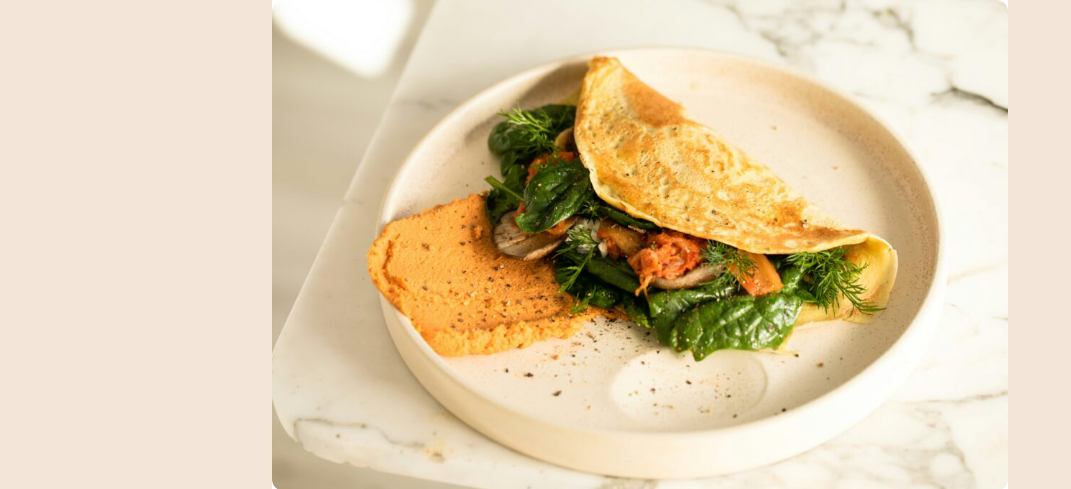
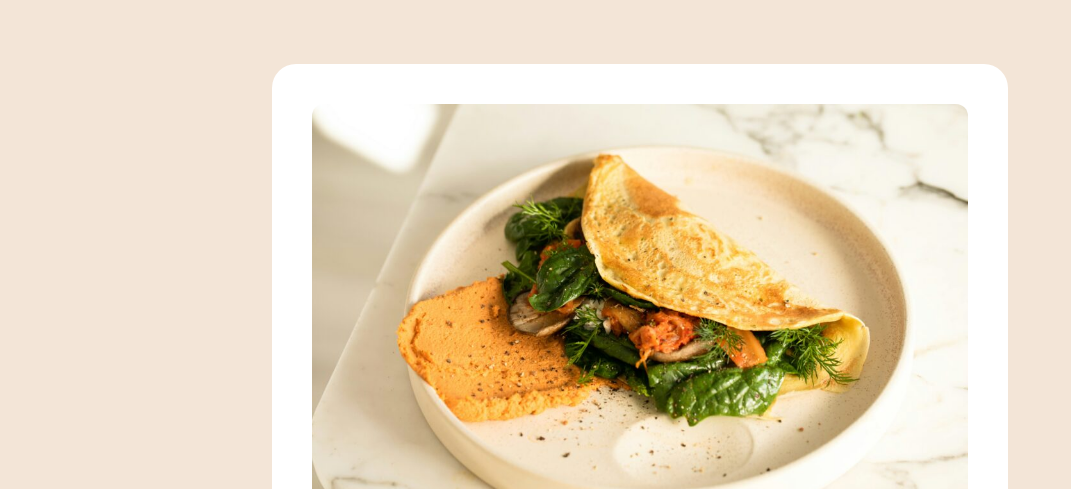
Before and after one commit to luluzinha0505/Receita1MBTI, a plain HTML site: page index.html in a window 1280 px wide. Shown: the top 489 px of the page, without its empty margins (0-1071 px from the left). Drawn offline with Linux system fonts and the light colour scheme.

Commit message:
tercceiro commit do CSS

```diff
--- a/style.css
+++ b/style.css
@@ -10,6 +10,9 @@ body > div {
     background-color: #fff;
     max-width: 736px;
     margin-inline: auto;
+    margin-block: 64px;
+    padding: 40px;
+    border-radius: 24px;
 }
 div img {
     width: 100%;
```
